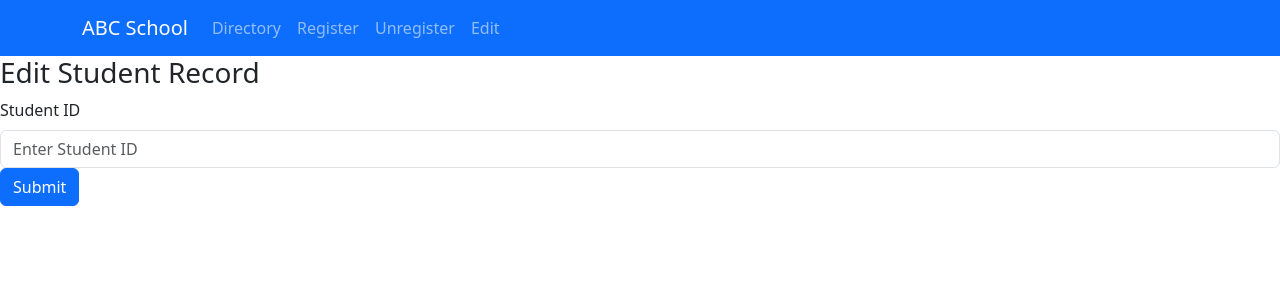
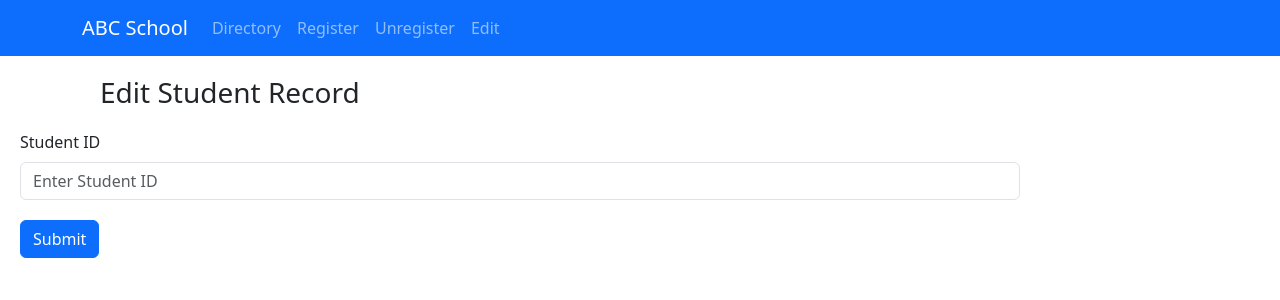
Before and after one commit to shibinjohn88/IIT-student-directory-frontend, a React (Create React App) app: page /edit in a window 1280 px wide. Shown: the top 300 px of the page. Built offline with nearby package versions, Linux system fonts and the light colour scheme.

Commit message:
Fix: css styling and client side validation

```diff
--- a/src/App.css
+++ b/src/App.css
@@ -1,10 +1,20 @@
 
-h3.student-register  {
+h3.student  {
   margin-top: 20px;
-  margin-bottom: 20px;
-  margin-left: 20px;
+  margin-left: 100px;
 }
 
-Form.student-register {
+Form {
   margin: 20px;
+  max-width: 1000px;
 }
+
+.submit {
+  margin-top: 20px;
+}
+
+.student-list {
+  margin-top: 40px;
+  margin-left: 20px;
+  margin-right: 40px;
+}
--- a/src/components/MyEdit.js
+++ b/src/components/MyEdit.js
@@ -103,7 +103,7 @@ function MyEdit () {
     return (
 
         <>
-            <h3 className="student-edit">Edit Student Record</h3>
+            <h3 className="student">Edit Student Record</h3>
             {/* show studentid search form */}
             {foundId === false && (
             <Form onSubmit={handleSubmit} className="student-edit">
@@ -122,7 +122,7 @@ function MyEdit () {
                         max={2000}
                     />
                 </Form.Group>
-                <Button variant="primary" type="submit">
+                <Button variant="primary" type="submit" className="submit">
                     Submit
                 </Button>
             </Form>
@@ -143,6 +143,7 @@ function MyEdit () {
                         value={formEditData.firstname}
                         name="firstname"
                         onChange={handleEditChange}
+                        required={true}
                     />
                 </Form.Group>
 
@@ -153,6 +154,7 @@ function MyEdit () {
                         value={formEditData.lastname}
                         name="lastname"
                         onChange={handleEditChange}
+                        required={true}
                     />
                 </Form.Group>
 
@@ -164,6 +166,7 @@ function MyEdit () {
                     value={formEditData.dob}
                     name="dob"
                     onChange={handleEditChange}
+                    required={true}
                 />
             </Form.Group>
 
@@ -174,6 +177,7 @@ function MyEdit () {
                     value={formEditData.grade}
                     name="grade"
                     onChange={handleEditChange}
+                    required={true}
                 />
             </Form.Group>
 
@@ -184,9 +188,10 @@ function MyEdit () {
                     name="email"
                     value={formEditData.email}
                     onChange={handleEditChange}
+                    required={true}
                 />
             </Form.Group>
-                <Button variant="primary" type="submit">
+                <Button variant="primary" type="submit" className="submit">
                     Submit
                 </Button>
             </Form>
--- a/src/components/MyHome.js
+++ b/src/components/MyHome.js
@@ -5,7 +5,7 @@ import './MyHome.css'
 function MyHome () {
     return (
         <>
-        <h2>Student Directory</h2>
+        <h3 className="student">Student Directory</h3>
         <MyTable/>
         </>
     );
--- a/src/components/MyRegister.js
+++ b/src/components/MyRegister.js
@@ -64,7 +64,7 @@ function MyRegister() {
 
   return (
     <>
-    <h3 className="student-register">New Student Registration</h3>
+    <h3 className="student">New Student Registration</h3>
     <Form onSubmit={handleSubmit} className="student-register">
 
                 {error && <Alert variant="danger">{error}</Alert>}
@@ -78,6 +78,7 @@ function MyRegister() {
                         name="firstname"
                         value={formData.firstname}
                         onChange={handleChange}
+                        required={true}
                     />
                 </Form.Group>
 
@@ -89,6 +90,7 @@ function MyRegister() {
                         name="lastname"
                         value={formData.lastname}
                         onChange={handleChange}
+                        required={true}
                     />
                 </Form.Group>
 
@@ -100,6 +102,7 @@ function MyRegister() {
                     name="dob"
                     value={formData.dob}
                     onChange={handleChange}
+                    required={true}
                 />
             </Form.Group>
 
@@ -111,6 +114,7 @@ function MyRegister() {
                     name="grade"
                     value={formData.grade}
                     onChange={handleChange}
+                    required={true}
                 />
             </Form.Group>
 
@@ -122,11 +126,12 @@ function MyRegister() {
                     name="email"
                     value={formData.email}
                     onChange={handleChange}
+                    required={true}
                 />
             </Form.Group>
 
 
-            <Button variant="primary" type="submit">
+            <Button variant="primary" type="submit" className="submit">
                 Submit
             </Button>
         </Form>
--- a/src/components/MyTable.js
+++ b/src/components/MyTable.js
@@ -21,6 +21,7 @@ function MyTable() {
       }, []);
 
     return (
+      <div className='student-list'>
         <Table striped bordered hover>
         <thead>
             <tr>
@@ -33,25 +34,6 @@ function MyTable() {
             </tr>
         </thead>
         <tbody>
-            {/* <tr>
-            <td>1</td>
-            <td>Mark</td>
-            <td>Otto</td>
-            <td>May 11, 2000</td>
-            <td>9</td>
-            <td>markotto@mail.com</td>
-            </tr>
-            <tr>
-            <td>2</td>
-            <td>Jacob</td>
-            <td>Thornton</td>
-            <td>@fat</td>
-            </tr>
-            <tr>
-            <td>3</td>
-            <td colSpan={2}>Larry the Bird</td>
-            <td>@twitter</td>
-            </tr> */}
             {studentList.map((student) => {
                 let dob = student.birthdate.split("T")[0]
                 return (
@@ -67,6 +49,8 @@ function MyTable() {
             })}
         </tbody>
         </Table>
+      </div>
+
     );
 }
 
--- a/src/components/MyUnregister.js
+++ b/src/components/MyUnregister.js
@@ -54,7 +54,7 @@ function MyUnregister () {
 
     return (
         <>
-            <h3 className="student-unregister">Unregister Old Student</h3>
+            <h3 className="student">Unregister Old Student</h3>
             <Form onSubmit={handleSubmit} className="student-unregister">
 
                 {error && <Alert variant="danger">{error}</Alert>}
@@ -72,7 +72,7 @@ function MyUnregister () {
                         max={2000}
                     />
                 </Form.Group>
-            <Button variant="primary" type="submit">
+            <Button variant="primary" type="submit" className="submit">
                 Submit
             </Button>
         </Form>
```
